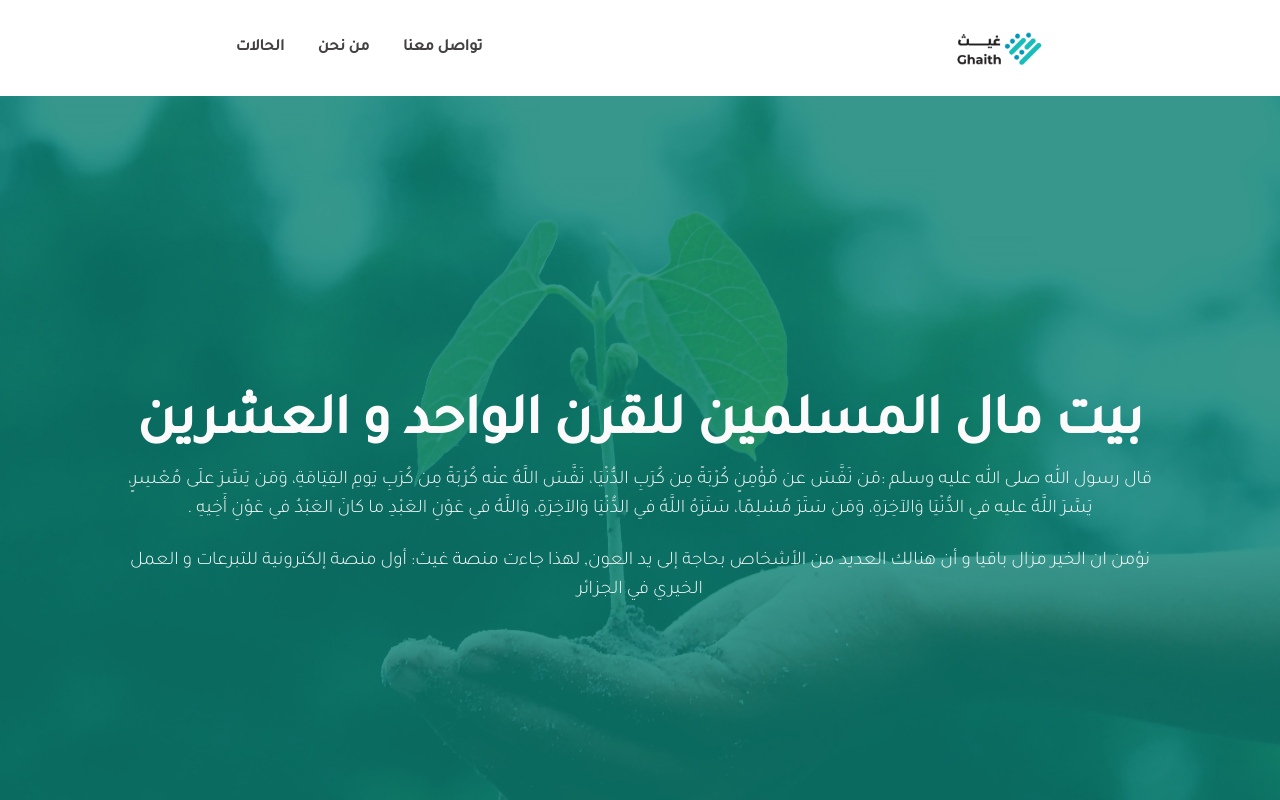
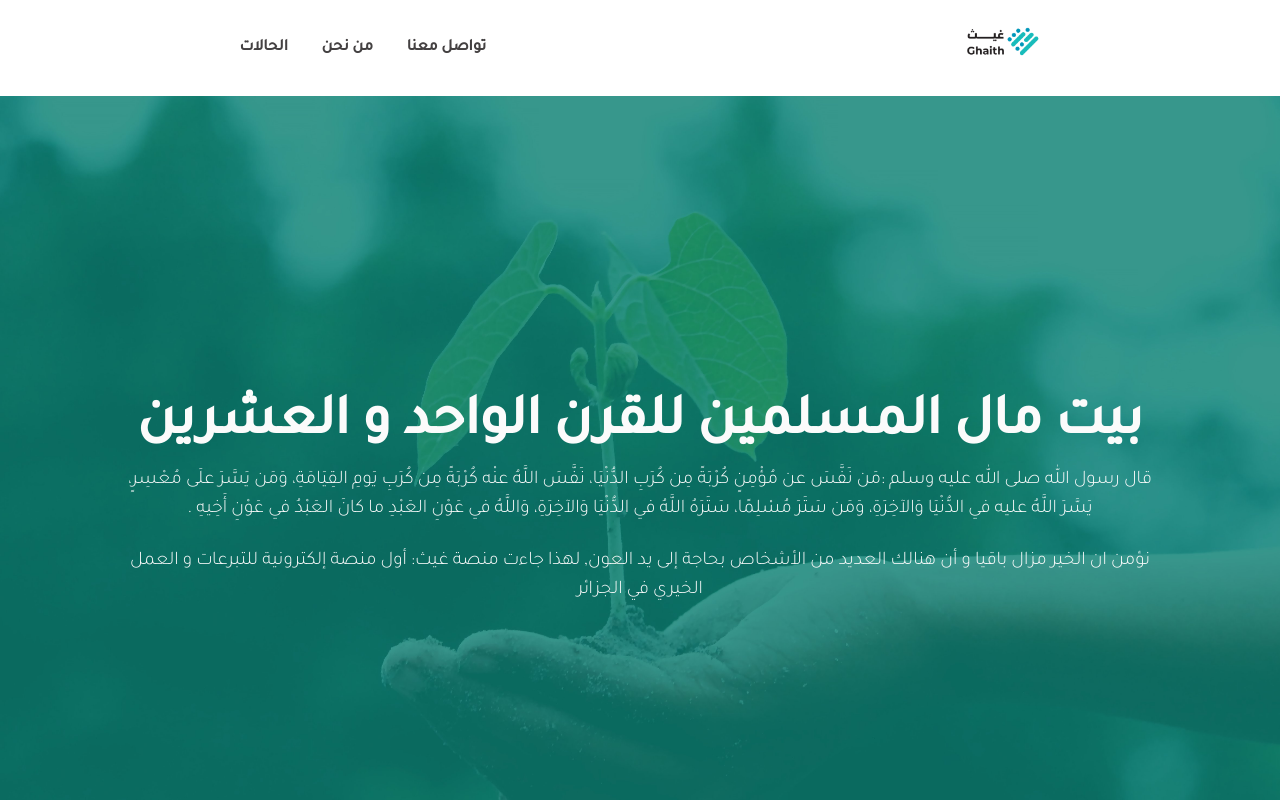
Before and after one commit to Gaith-org/Ghaith-beta, a React (Vite) app: page / in a window 1280 px wide. Shown: the top 800 px of the page. Built offline with nearby package versions, Linux system fonts and the light colour scheme; no server answers.

Commit message:
Fixed width and height

```diff
--- a/src/partials/header.jsx
+++ b/src/partials/header.jsx
@@ -15,7 +15,7 @@
            <li><NavLink className='navlink' to='/contact'>تواصل معنا</NavLink></li>
            </ul>
            </nav>
-           <Link className='img' to="/"><img src={logo} alt="Ghaith-logo" loading='lazy' width="100px" height="100px" /></Link>
+           <Link className='img' to="/"><img src={logo} alt="Ghaith-logo" loading='lazy' width="85px" height="auto" /></Link>
         </header>
     );
 }
```
